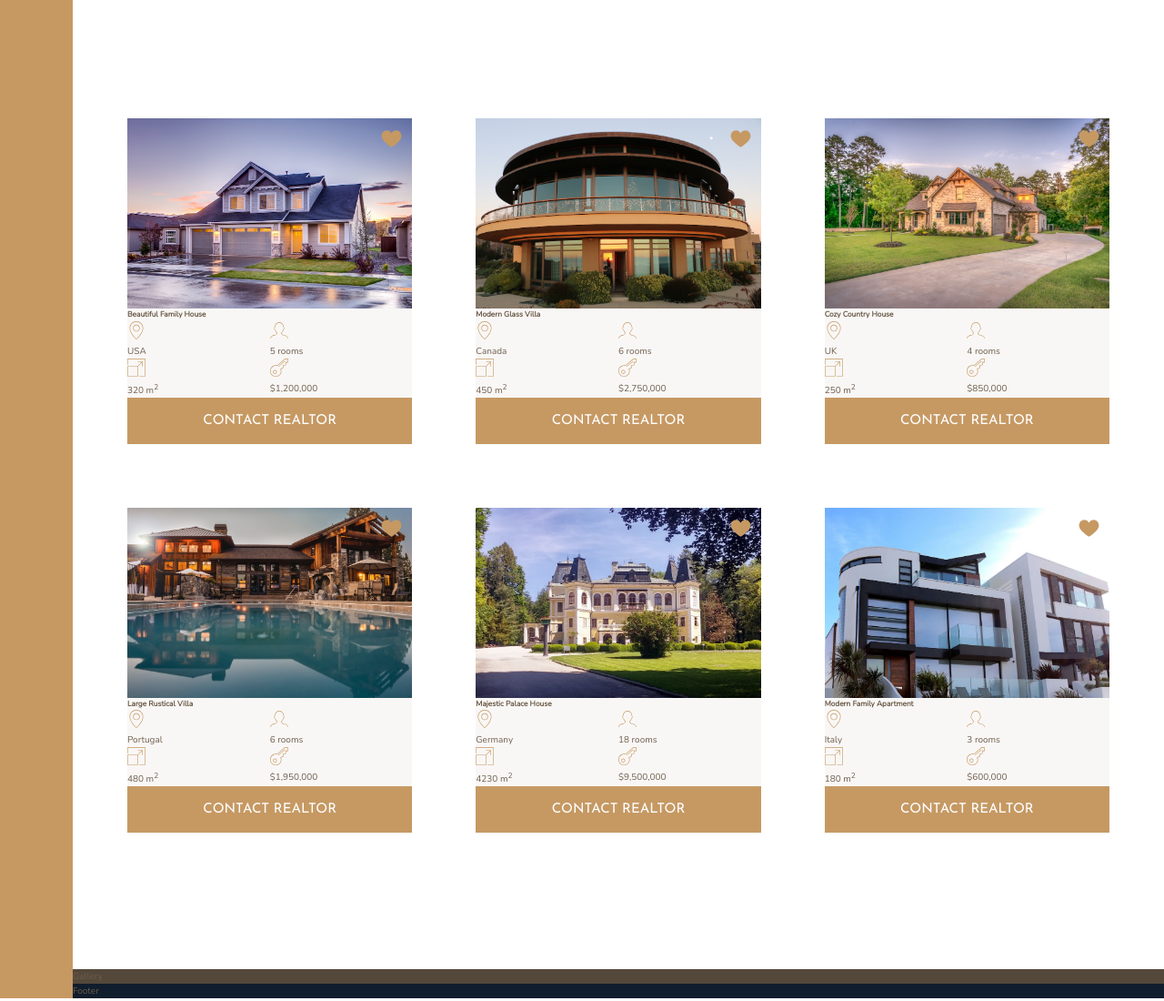
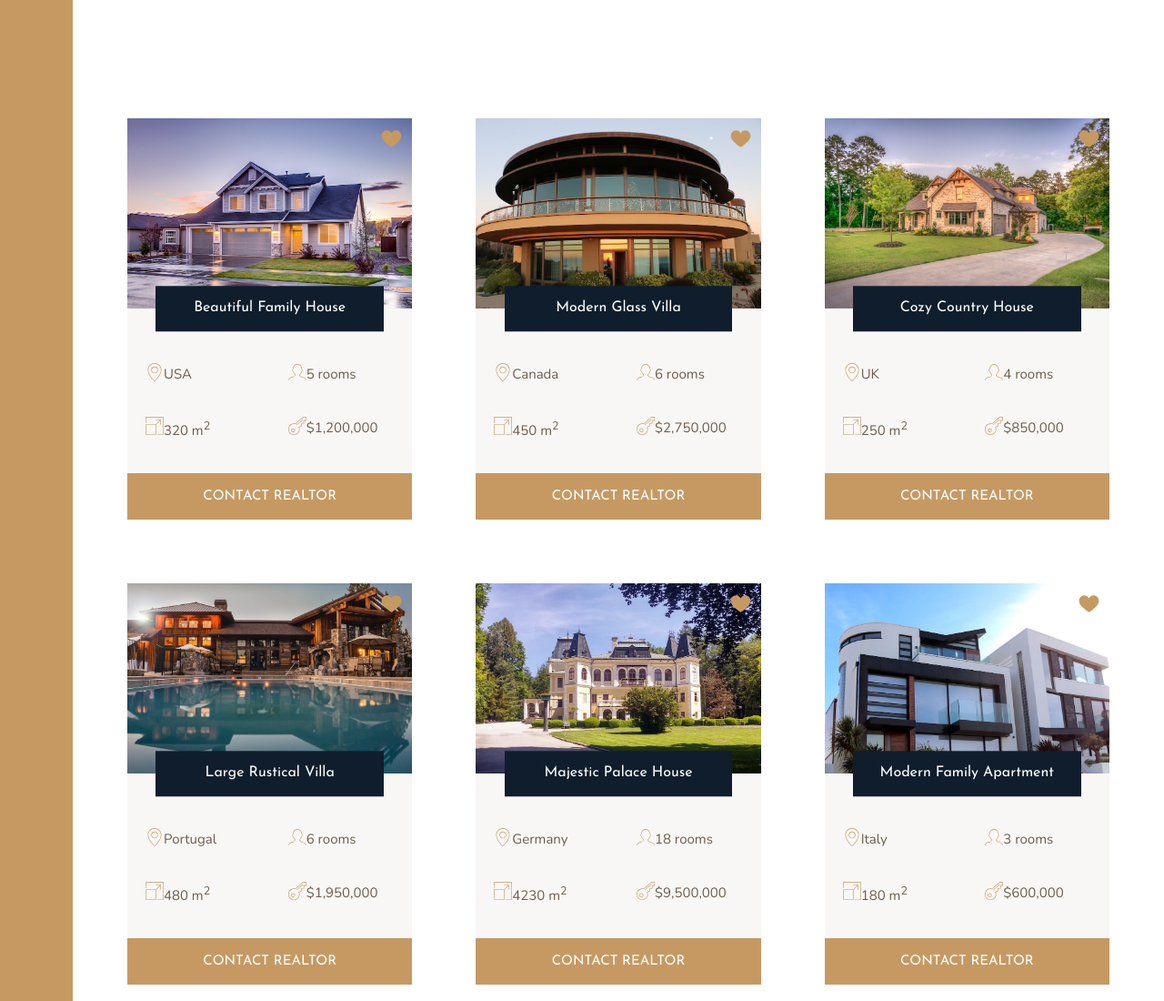
Before and after one commit to jiangmichael1/Learning-Sass-CSS-Grid-Nexter, a plain HTML site: page index.html in a window 1280 px wide. Shown: the part 1840-2940 px from the top of the page at 91% size. Drawn offline with nearby package versions, Linux system fonts and the light colour scheme.

Commit message:
working on homes

```diff
--- a/css/style.css
+++ b/css/style.css
@@ -159,7 +159,8 @@ body {
 .home {
   background-color: #f9f7f6;
   display: grid;
-  grid-template-columns: repeat(2, 1fr); }
+  grid-template-columns: repeat(2, 1fr);
+  grid-row-gap: 3.5rem; }
   .home__img {
     width: 100%;
     grid-row: 1 / 2;
@@ -175,11 +176,30 @@ body {
     justify-self: end;
     margin: 1rem; }
   .home__name {
-    grid-column: 1 / -1; }
-  .home__location svg, .home__rooms svg, .home__area svg, .home__price svg {
-    fill: #c69963;
-    width: 2rem;
-    height: 2rem; }
+    grid-row: 1 / 2;
+    grid-column: 1 / -1;
+    z-index: 3;
+    justify-self: center;
+    align-self: end;
+    width: 80%;
+    font-family: "Josefin Sans", sans-serif;
+    font-size: 1.6rem;
+    text-align: center;
+    padding: 1.25rem;
+    background-color: #101d2c;
+    color: #fff;
+    font-weight: 400;
+    transform: translateY(50%); }
+  .home__location, .home__rooms {
+    margin-top: 2.5rem; }
+  .home__location, .home__rooms, .home__area, .home__price {
+    font-size: 1.5rem;
+    margin-left: 2rem;
+    display: flex; }
+    .home__location svg, .home__rooms svg, .home__area svg, .home__price svg {
+      fill: #c69963;
+      width: 2rem;
+      height: 2rem; }
   .home__btn {
     grid-column: 1 / -1; }
 
--- a/sass/_homes.scss
+++ b/sass/_homes.scss
@@ -12,6 +12,7 @@
 
     display: grid;
     grid-template-columns: repeat(2, 1fr);
+    grid-row-gap: 3.5rem;
 
     &__img {
         width: 100%;
@@ -32,7 +33,27 @@
     }
 
     &__name {
+        grid-row: 1 / 2;
         grid-column: 1 / -1;
+        z-index: 3;
+        justify-self: center;
+        align-self: end;
+        width: 80%;
+
+        font-family: $font-display;
+        font-size: 1.6rem;
+        text-align: center;
+        padding: 1.25rem;
+        background-color: $color-secondary;
+        color: #fff;
+        font-weight: 400;
+
+        transform: translateY(50%) //50% of the height of the element itself
+    }
+
+    &__location,
+    &__rooms {
+        margin-top: 2.5rem;
     }
 
     &__location,
@@ -40,15 +61,17 @@
     &__area,
     &__price {
 
+        font-size:1.5rem;
+        margin-left: 2rem;
+        display: flex;
+
         svg {
+            marg
             fill: $color-primary;
             width: 2rem;
             height: 2rem;
         }
 
-        p {
-
-        }
     }
 
     &__btn {
```
